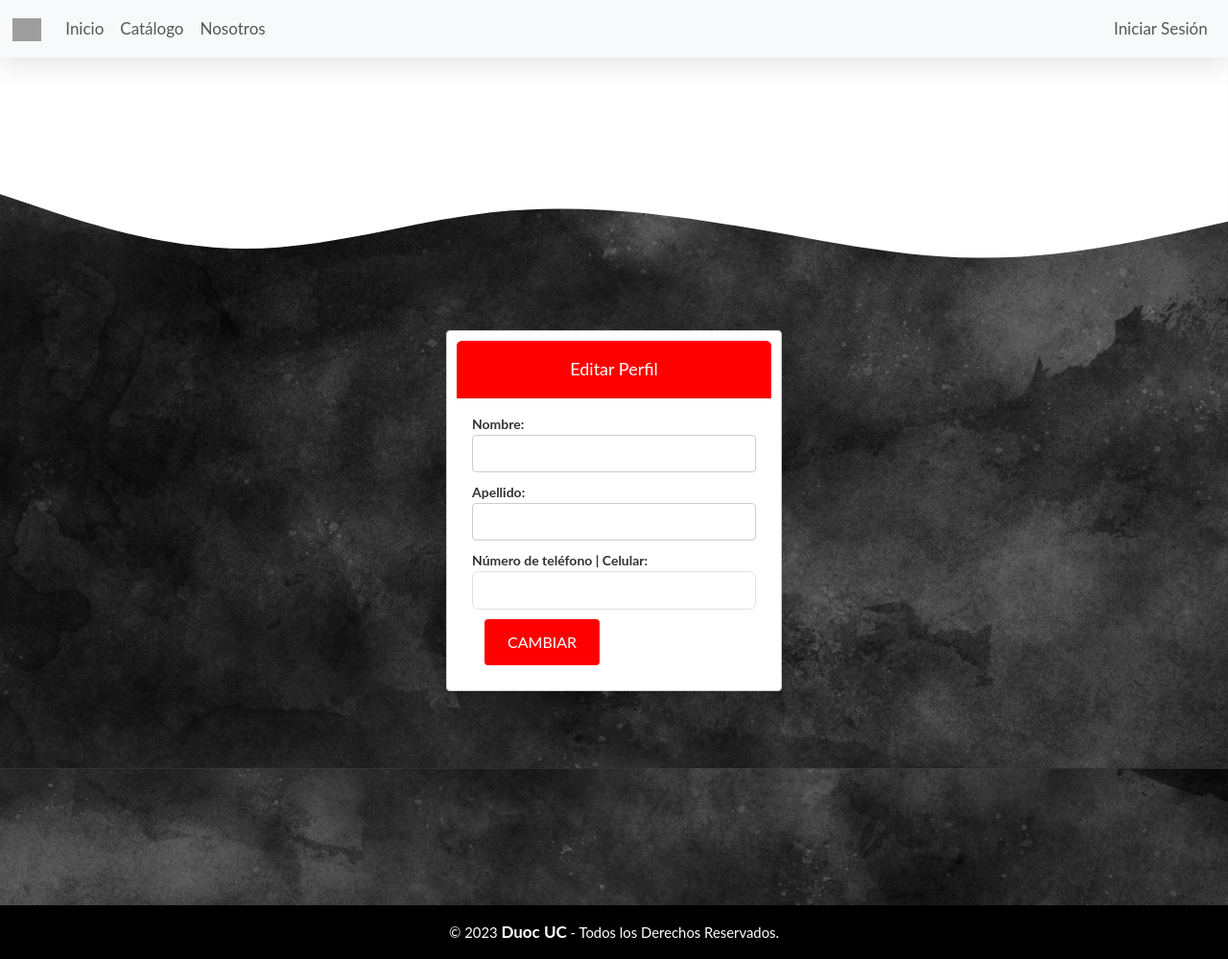
After one commit to hugotoroz/domo-chicken, a Django app: page /editarperfil/ in a window 1280 px wide. The commit adds this page. Shown: the whole page at 96% size. Run offline with Django 4.2, Linux system fonts and the light colour scheme; data that the repository does not hold is empty; some libraries are stand-ins or nearby versions; grey boxes are pictures that could not be loaded.

Commit message:
Funcion modificar perfil
23/05

```diff
--- /dev/null
+++ b/domochicken/core/static/css/editarperfil.css
@@ -0,0 +1,90 @@
+body {
+    background-image: url(/../../static/img/textura.jpg);
+    background-attachment: fixed;
+    background-position: center;
+    background-repeat: no-repeat;
+    background-size: cover;
+}
+
+:root {
+    --main-buttons: #ae0000;
+    --act-buttons: #9a1414;
+}
+
+* {
+    font-family: 'Lato', sans-serif !important;
+    font-size: 17px;
+    transition: all .2s ease-out;
+    margin: 0;
+    padding: 0;
+    -webkit-box-sizing: border-box;
+    -moz-box-sizing: border-box;
+    box-sizing: border-box;
+}
+
+.card {
+    width: 350px;
+    border: 1px solid #ccc;
+    border-radius: 4px;
+    box-shadow: 2px 2px 8px rgba(0,0,0,0.1);
+    overflow: hidden;
+    margin: auto;
+    margin-bottom: 20%;
+
+  }
+
+  .card-header {
+    background-color: #ff0000;
+    padding: 16px;
+    text-align: center;
+  }
+
+  .card-header .text-header {
+    margin: 0;
+    font-size: 18px;
+    color: rgb(255, 255, 255);
+  }
+
+  .card-body {
+    padding: 16px;
+  }
+
+  .form-group {
+    margin-bottom: 10px;
+  }
+
+  .form-group label {
+    display: block;
+    font-size: 14px;
+    color: #333;
+    font-weight: bold;
+    margin-bottom: 1px;
+  }
+
+  .form-group input[type="text"],
+  .form-group input[type="email"],
+  .form-group input[type="password"] {
+    width: 100%;
+    padding: 8px;
+    font-size: 14px;
+    border: 1px solid #ccc;
+    border-radius: 4px;
+  }
+
+  .btn {
+    padding: 12px 24px;
+    margin-left: 13px;
+    font-size: 16px;
+    border: none;
+    border-radius: 4px;
+    background-color: #ff0000;
+    color: #fff;
+    text-transform: uppercase;
+    transition: background-color 0.2s ease-in-out;
+    cursor: pointer
+  }
+
+  .btn:hover {
+    background-color: #ccc;
+    color: #333;
+  }
--- /dev/null
+++ b/domochicken/core/templates/editarperfil.html
@@ -0,0 +1,46 @@
+{% extends "base/base.html" %}
+{% block css %}
+<link rel="stylesheet" href="../static/css/style.css">
+<link rel="stylesheet" href="../static/css/editarperfil.css">
+{% endblock %}
+{% block title %}Domo Chicken - La mejor calidad{% endblock %}
+
+{% block template %}
+<div class="curved-div upper">
+    <svg xmlns="http://www.w3.org/2000/svg" viewBox="0 0 1440 320">
+        <path fill="#fff" fill-opacity="1"
+            d="M0,160L48,176C96,192,192,224,288,224C384,224,480,192,576,181.3C672,171,768,181,864,197.3C960,213,1056,235,1152,234.7C1248,235,1344,213,1392,202.7L1440,
+        192L1440,0L1392,0C1344,0,1248,0,1152,0C1056,0,960,0,864,0C768,0,672,0,576,0C480,0,384,0,288,0C192,0,96,0,48,0L0,0Z"></path>
+    </svg>
+</div>
+
+<section>
+    <div class="container">
+        <div class="card">
+            <div class="card-header">
+                <div class="text-header">Editar Perfil</div>
+            </div>
+            <div class="card-body">
+                <form action="{% url 'modificarPerfil' usuario.id_usuario %}" method="POST" enctype="multipart/form-data" name="formeditusu">
+                    {% csrf_token %}
+                    <div class="form-group">
+                        <label for="username">Nombre:</label>
+                        <input required="" class="form-control" name="nomusu" id="nomusu" value="{{usuario.nombre_usuario}}" type="text">
+                    </div>
+                    <div class="form-group">
+                        <label for="username">Apellido:</label>
+                        <input required="" class="form-control" name="apellidousu" id="apellidousu" value="{{usuario.apellido_usuario}}" type="text">
+                    </div>
+                    <div class="form-group">
+                        <label for="cellphone">Número de teléfono | Celular:</label>
+                        <input required="" class="form-control" name="celularusu" id="celularusu" value="{{usuario.celular}}" type="cellphone">
+                    </div>
+
+                    <input type="submit" class="btn" value="Cambiar">
+                </form>
+            </div>
+        </div>
+
+    </div>
+</section>
+{% endblock %}
--- a/domochicken/core/urls.py
+++ b/domochicken/core/urls.py
@@ -1,6 +1,6 @@
 
 from django.urls import path
-from .views import eliminarProducto, index, index_admin, modOrDeleteIndex, modificarProducto, newProd, proveedores, catalogo, carrito, cerrar_sesion, index, iniciar_sesion, index_admin, proveedores, registrar_usuario, perfil,agregarProd
+from .views import eliminarProducto, index, index_admin, modOrDeleteIndex, modificarProducto, newProd, proveedores, catalogo, carrito, cerrar_sesion, index, iniciar_sesion, index_admin, proveedores, registrar_usuario, perfil,agregarProd,editarperfil,modificarPerfil
 
 
 urlpatterns = [
@@ -11,6 +11,10 @@ urlpatterns = [
     path('catalogo', catalogo, name="catalogo"),
 
     path('perfil/', perfil, name="perfil"),
+    path('editarperfil/',editarperfil,name="editarperfil"),
+
+    path('modificarPerfil/<int:id_usuario>',modificarPerfil,name="modificarPerfil"),
+
 
     #Render de pagina de agregar producto
     path('agregarProd',agregarProd,name="agregarProd"),
--- a/domochicken/core/views.py
+++ b/domochicken/core/views.py
@@ -94,6 +94,27 @@ def iniciar_session(request):
 def carrito(request):
 
     return render(request, 'carrito.html')
+
+def editarperfil(request):
+    usuario = Usuario.objects.filter(correo=request.user.username).first()
+    contexto = {'usuario': usuario}
+    return render(request, 'editarperfil.html', contexto)
+
+
+@login_required(login_url="iniciar_sesion/")
+def modificarPerfil(request, id_usuario):
+    if request.method == "POST":
+        usuario = Usuario.objects.get(id_usuario=id_usuario)
+        usuario.nombre_usuario = request.POST.get('nomusu')
+        usuario.apellido_usuario = request.POST.get('apellidousu')
+        usuario.celular = request.POST.get('celularusu')
+        usuario.save()
+        contexto = {'usuario': usuario}
+        messages.success(request, '¡Información modificada!')
+        return render(request, 'perfil.html', contexto)
+    else:
+        usuarioM = Usuario.objects.get(id_usuario = id_usuario)
+    return render(request, 'editarperfil.html', {'usuario': usuarioM})
 
 
 @login_required(login_url="iniciar_sesion/")
--- a/domochicken/domochicken/settings.py
+++ b/domochicken/domochicken/settings.py
@@ -77,7 +77,7 @@ WSGI_APPLICATION = 'domochicken.wsgi.application'
 DATABASES = {
     'default': {
         'ENGINE': 'django.db.backends.mysql',
-        'NAME': 'prueba_dc3',
+        'NAME': 'domochicken',
         'USER': 'domochicken',
         'PASSWORD': '123',
         'HOST': 'localhost',
```
Also changed, not shown: domochicken/core/templates/perfil.html (+5 -3 lines), domochicken/core/static/js/v-editarperfil.js (added).
